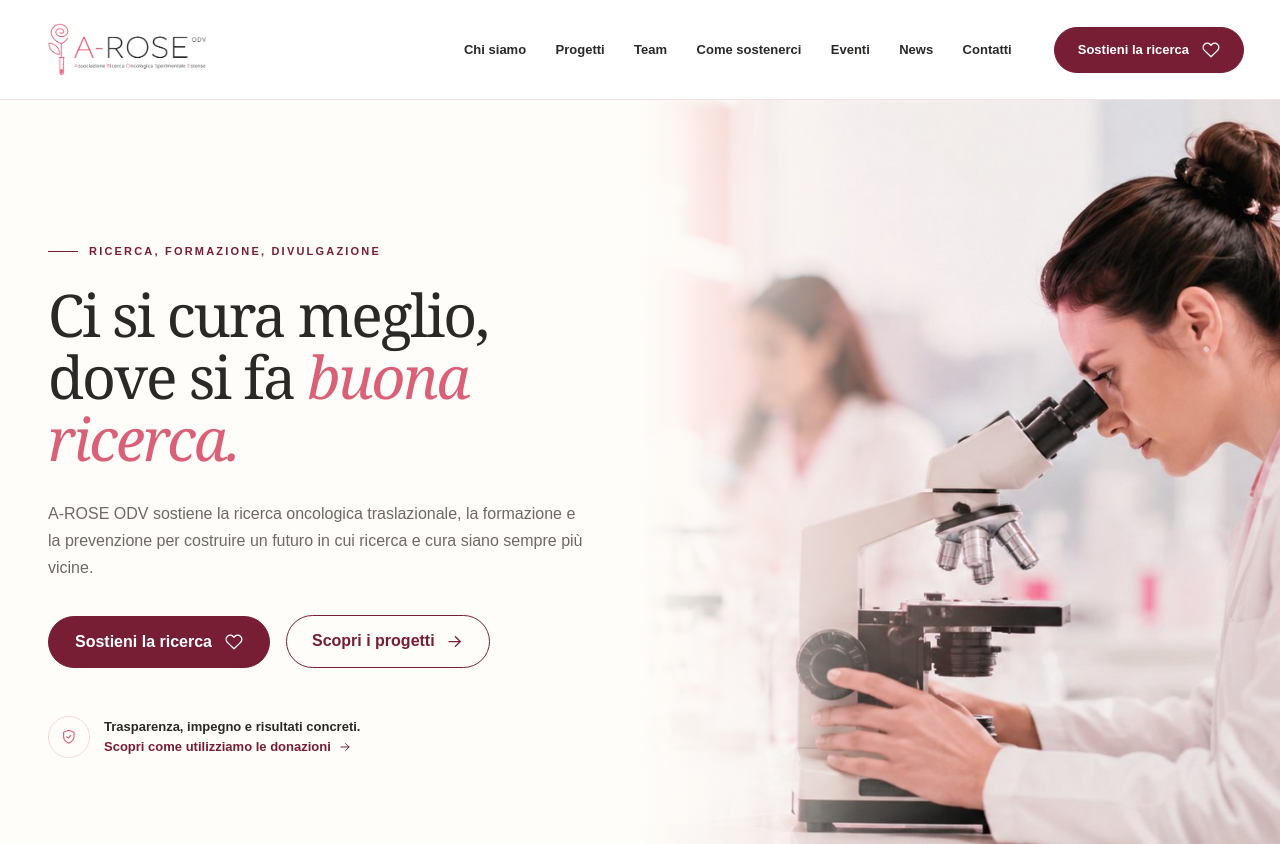
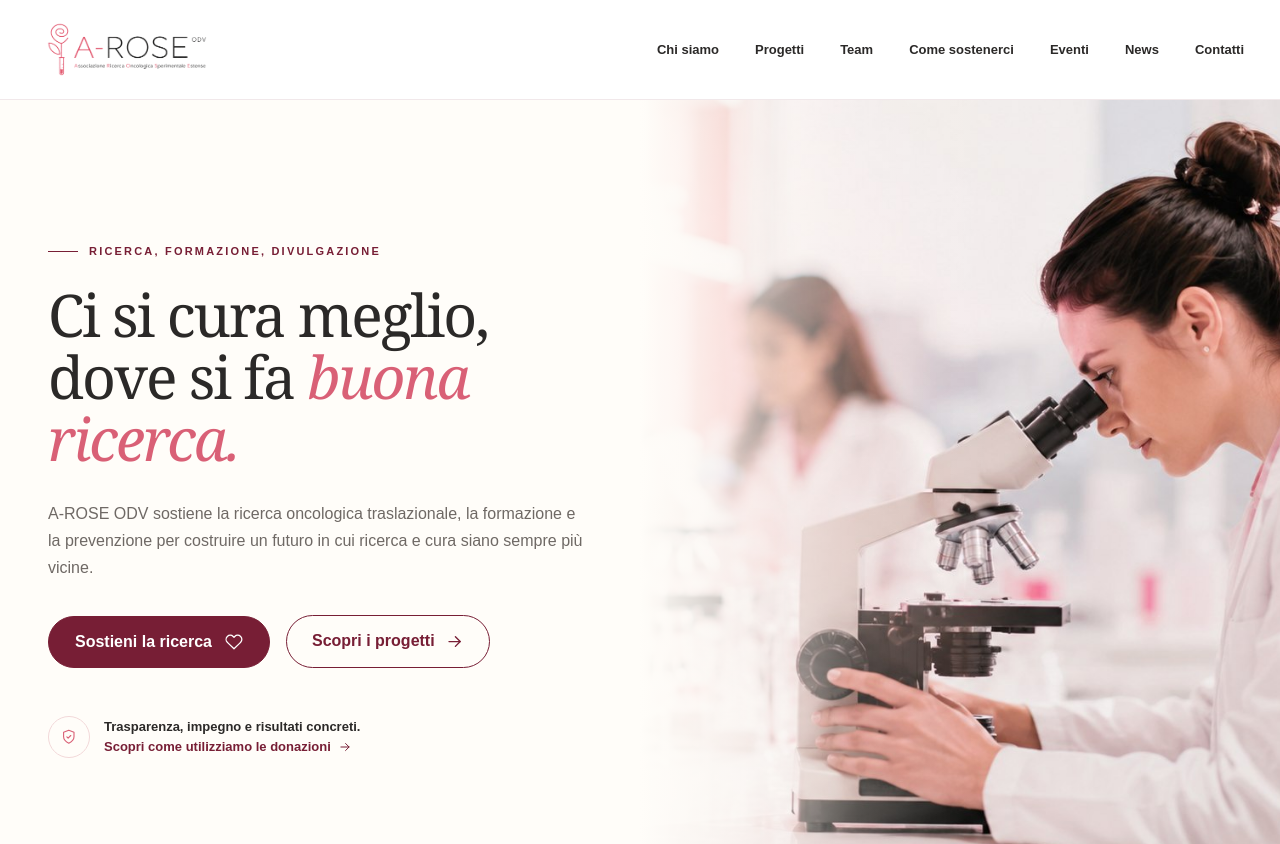
Before and after one commit to FraCanta/a-rose, a Next.js app: page / in a window 1280 px wide. Shown: the top 844 px of the page. Built offline with nearby package versions, Linux system fonts and the light colour scheme.

Commit message:
first commit

```diff
--- a/app/globals.css
+++ b/app/globals.css
@@ -1,4 +1,5 @@
 @import "tailwindcss";
+@config "../tailwind.config.mjs";
 
 :root {
   --ivory: #f8f4ee;
@@ -46,7 +47,7 @@ svg {
   width: 1.2em;
   height: 1.2em;
 }
-.container {
+.site-container {
   width: min(1420px, calc(100% - 72px));
   margin-inline: auto;
 }
@@ -1336,7 +1337,7 @@ h2 {
 }
 
 @media (max-width: 560px) {
-  .container {
+  .site-container {
     width: min(100% - 32px, 1420px);
   }
   .site-header .button-small {
--- a/app/page.tsx
+++ b/app/page.tsx
@@ -1,5 +1,6 @@
 import Image from "next/image";
 import type { SVGProps } from "react";
+import Link from "next/link";
 
 type IconName =
   | "arrow"
@@ -167,11 +168,15 @@ export default function Home() {
       <a className="skip-link" href="#contenuto">
         Vai al contenuto
       </a>
-      <header className="site-header">
-        <div className="container header-inner">
-          <a className="brand" href="#top" aria-label="A-ROSE ODV, homepage">
+      <header className="sticky top-0 z-50 border-b border-wine/10 bg-white">
+        <div className="mx-auto flex min-h-24 w-full max-w-site items-center gap-10 px-9 max-sm:min-h-[84px] max-sm:px-4">
+          <Link
+            className="flex shrink-0 items-center"
+            href="#top"
+            aria-label="A-ROSE ODV, homepage"
+          >
             <Image
-              className="brand-logo"
+              className="block h-auto w-44 max-sm:w-32"
               src="/brand/logo2_arose_positivo.png"
               alt="A-ROSE ODV"
               width={900}
@@ -179,17 +184,22 @@ export default function Home() {
               priority
               unoptimized
             />
-          </a>
-          <nav className="desktop-nav" aria-label="Navigazione principale">
+          </Link>
+          <nav
+            className="ml-auto hidden items-center justify-center gap-6 text-[13px] font-bold lg:flex xl:gap-9"
+            aria-label="Navigazione principale"
+          >
             {navigation.map(([label, href]) => (
-              <a key={href} href={href}>
+              <Link
+                key={href}
+                className="whitespace-nowrap transition-colors hover:text-wine"
+                href={href}
+              >
                 {label}
-              </a>
+              </Link>
             ))}
           </nav>
-          <a className="button button-small button-heart" href="#dona">
-            Sostieni la ricerca <Icon name="heart" />
-          </a>
+
           <details className="mobile-menu">
             <summary aria-label="Apri il menu">
               <span />
@@ -198,13 +208,13 @@ export default function Home() {
             </summary>
             <nav aria-label="Navigazione mobile">
               {navigation.map(([label, href]) => (
-                <a key={href} href={href}>
+                <Link key={href} href={href}>
                   {label}
-                </a>
+                </Link>
               ))}
-              <a className="button button-heart" href="#dona">
+              <Link className="button button-heart" href="#dona">
                 Sostieni la ricerca <Icon name="heart" />
-              </a>
+              </Link>
             </nav>
           </details>
         </div>
@@ -217,7 +227,7 @@ export default function Home() {
               <p className="eyebrow">
                 <span /> Ricerca, formazione, divulgazione
               </p>
-              <h1>
+              <h1 className="text-2xl">
                 Ci si cura meglio,
                 <br />
                 dove si fa <em>buona ricerca.</em>
@@ -228,12 +238,12 @@ export default function Home() {
                 ricerca e cura siano sempre più vicine.
               </p>
               <div className="button-row">
-                <a className="button button-heart" href="#dona">
+                <Link className="button button-heart" href="#dona">
                   Sostieni la ricerca <Icon name="heart" />
-                </a>
-                <a className="text-link" href="#ricerca">
+                </Link>
+                <Link className="text-link" href="#ricerca">
                   Scopri i progetti <Icon name="arrow" />
-                </a>
+                </Link>
               </div>
               <div className="trust-note">
                 <span className="trust-icon">
@@ -242,9 +252,9 @@ export default function Home() {
                 <span>
                   <strong>Trasparenza, impegno e risultati concreti.</strong>
                   <br />
-                  <a href="#trasparenza">
+                  <Link href="#trasparenza">
                     Scopri come utilizziamo le donazioni <Icon name="arrow" />
-                  </a>
+                  </Link>
                 </span>
               </div>
             </div>
@@ -266,7 +276,7 @@ export default function Home() {
         </section>
 
         <section className="mission section" id="missione">
-          <div className="container">
+          <div className="site-container">
             <div className="section-intro split-intro">
               <div>
                 <p className="eyebrow">
@@ -296,12 +306,12 @@ export default function Home() {
                   </div>
                   <h3>{item.title}</h3>
                   <p>{item.text}</p>
-                  <a
+                  <Link
                     href="#contatti"
                     aria-label={`Approfondisci: ${item.title}`}
                   >
                     <Icon name="arrow" />
-                  </a>
+                  </Link>
                 </article>
               ))}
             </div>
@@ -309,7 +319,7 @@ export default function Home() {
         </section>
 
         <section className="partners" aria-labelledby="partner-title">
-          <div className="container partners-inner">
+          <div className="site-container partners-inner">
             <p id="partner-title">In rete con chi crede nella ricerca</p>
             <div className="partner-list" aria-label="Partner di A-ROSE ODV">
               <div className="partner-logo partner-logo-emblem">
@@ -357,7 +367,7 @@ export default function Home() {
         </section>
 
         <section className="research section" id="ricerca">
-          <div className="container research-grid">
+          <div className="site-container research-grid">
             <div className="research-art">
               <Image
                 className="research-photo-main"
@@ -397,7 +407,7 @@ export default function Home() {
         </section>
 
         <section className="donation section" id="dona">
-          <div className="container donation-grid">
+          <div className="site-container donation-grid">
             <div className="donation-copy">
               <p className="eyebrow">
                 <span /> Sostieni il cambiamento
@@ -475,7 +485,7 @@ export default function Home() {
         </section>
 
         <section className="impact section" id="impatto">
-          <div className="container">
+          <div className="site-container">
             <div className="impact-heading">
               <div>
                 <p className="eyebrow light">
@@ -529,8 +539,8 @@ export default function Home() {
         </section>
 
         <section className="team section" id="team">
-          <div className="container">
-            <div className="centered">
+          <div className="site-container">
+            <div className="section-intro centered">
               <p className="eyebrow">
                 <span /> La nostra squadra
               </p>
@@ -571,7 +581,7 @@ export default function Home() {
         </section>
 
         <section className="events section" id="eventi">
-          <div className="container events-grid">
+          <div className="site-container events-grid">
             <div className="event-feature">
               <div className="event-visual">
                 <Image
@@ -615,7 +625,7 @@ export default function Home() {
         </section>
 
         <section className="news section" id="news">
-          <div className="container">
+          <div className="site-container">
             <div className="news-heading">
               <div>
                 <p className="eyebrow">
@@ -661,7 +671,7 @@ export default function Home() {
         </section>
 
         <section className="contact section" id="contatti">
-          <div className="container contact-grid">
+          <div className="site-container contact-grid">
             <div>
               <p className="eyebrow">
                 <span /> Parliamone
@@ -709,7 +719,7 @@ export default function Home() {
             <i />
             <i />
           </div>
-          <div className="container">
+          <div className="site-container">
             <p className="eyebrow light">
               <span /> Ogni passo conta
             </p>
@@ -726,7 +736,7 @@ export default function Home() {
       </main>
 
       <footer className="footer" id="trasparenza">
-        <div className="container footer-grid">
+        <div className="site-container footer-grid">
           <div className="footer-brand">
             <a
               className="footer-logo"
@@ -770,7 +780,7 @@ export default function Home() {
             </a>
           </div>
         </div>
-        <div className="container footer-bottom">
+        <div className="site-container footer-bottom">
           <p>
             © {new Date().getFullYear()} A-ROSE ODV. Tutti i diritti riservati.
           </p>
--- /dev/null
+++ b/tailwind.config.mjs
@@ -0,0 +1,53 @@
+/** @type {import('tailwindcss').Config} */
+const config = {
+  content: [
+    "./app/**/*.{js,ts,jsx,tsx,mdx}",
+    "./components/**/*.{js,ts,jsx,tsx,mdx}",
+  ],
+  corePlugins: {
+    container: false,
+  },
+  theme: {
+    screens: {
+      "2xs": "320px",
+      xs: "375px",
+      sm: "640px",
+      md: "768px",
+      lg: "1024px",
+      xl: "1280px",
+      "2xl": "1500px",
+      "2xla": "1650px",
+      fxl: "1920px",
+      "3xl": "2880px",
+      "4xl": "3840px",
+    },
+    extend: {
+      colors: {
+        ivory: "#f8f4ee",
+        paper: "#fffdf9",
+        rose: "#d96076",
+        "rose-soft": "#f2d8d9",
+        coral: "#e57b70",
+        wine: "#771e35",
+        "wine-deep": "#4a1224",
+        ink: "#2b2928",
+        muted: "#6f6965",
+        line: "#ded6cd",
+      },
+      fontFamily: {
+        sans: ["Arial", "Helvetica", "sans-serif"],
+        serif: ["Georgia", "Times New Roman", "serif"],
+      },
+      maxWidth: {
+        site: "1420px",
+      },
+      boxShadow: {
+        soft: "0 20px 45px rgba(74, 18, 36, 0.08)",
+        elevated: "0 30px 70px rgba(74, 18, 36, 0.10)",
+      },
+    },
+  },
+  plugins: [],
+};
+
+export default config;
```
Also changed, not shown: public/brand/logo2_arose_negativo.svg (added).
